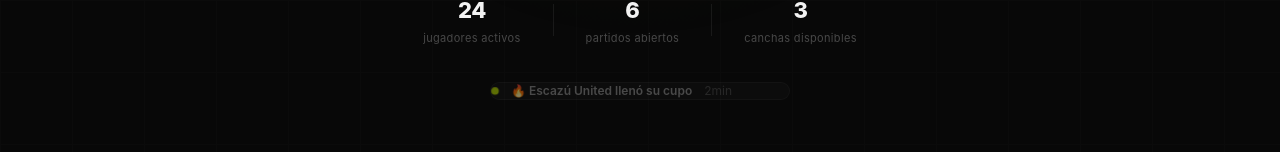
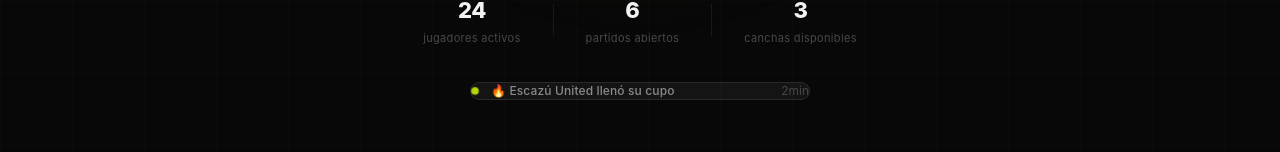
Before and after one commit to ZonarMarine/tu-cancha-web, a Next.js app: page / in a window 1280 px wide. Shown: the part 648-800 px from the top of the page. Built offline with nearby package versions, Linux system fonts and the light colour scheme; no server answers.

Commit message:
Fix live ticker visibility: better contrast and remove opacity wrapper

```diff
--- a/app/page.tsx
+++ b/app/page.tsx
@@ -170,7 +170,7 @@ export default function HomePage() {
           </div>
 
           {/* Ticker */}
-          <div style={{ maxWidth: 300, margin: '0 auto', opacity: 0.5 }}>
+          <div style={{ maxWidth: 340, margin: '0 auto' }}>
             <LiveTicker />
           </div>
         </div>
--- a/components/LiveTicker.tsx
+++ b/components/LiveTicker.tsx
@@ -30,14 +30,14 @@ export default function LiveTicker() {
   const e = EVENTS[idx];
 
   return (
-    <div className="flex items-center gap-3 px-4 py-2.5 rounded-xl"
-      style={{ backgroundColor: 'rgba(255,255,255,0.04)', border: '1px solid var(--border)' }}>
+    <div className="flex items-center gap-3 px-4 py-3 rounded-xl"
+      style={{ backgroundColor: 'rgba(255,255,255,0.05)', border: '1px solid rgba(255,255,255,0.09)' }}>
       <span className="w-2 h-2 rounded-full flex-shrink-0 pulse-live" style={{ backgroundColor: 'var(--accent)' }} />
-      <span className="text-xs font-semibold transition-all duration-300"
-        style={{ color: 'var(--text2)', opacity: visible ? 1 : 0 }}>
+      <span className="text-xs font-medium transition-opacity duration-300"
+        style={{ color: 'var(--text2)', opacity: visible ? 1 : 0, letterSpacing: '0.01em' }}>
         {e.icon} {e.text}
       </span>
-      <span className="text-xs flex-shrink-0" style={{ color: 'var(--text3)' }}>{e.time}</span>
+      <span className="text-xs flex-shrink-0" style={{ color: 'var(--text3)', marginLeft: 'auto' }}>{e.time}</span>
     </div>
   );
 }
```
